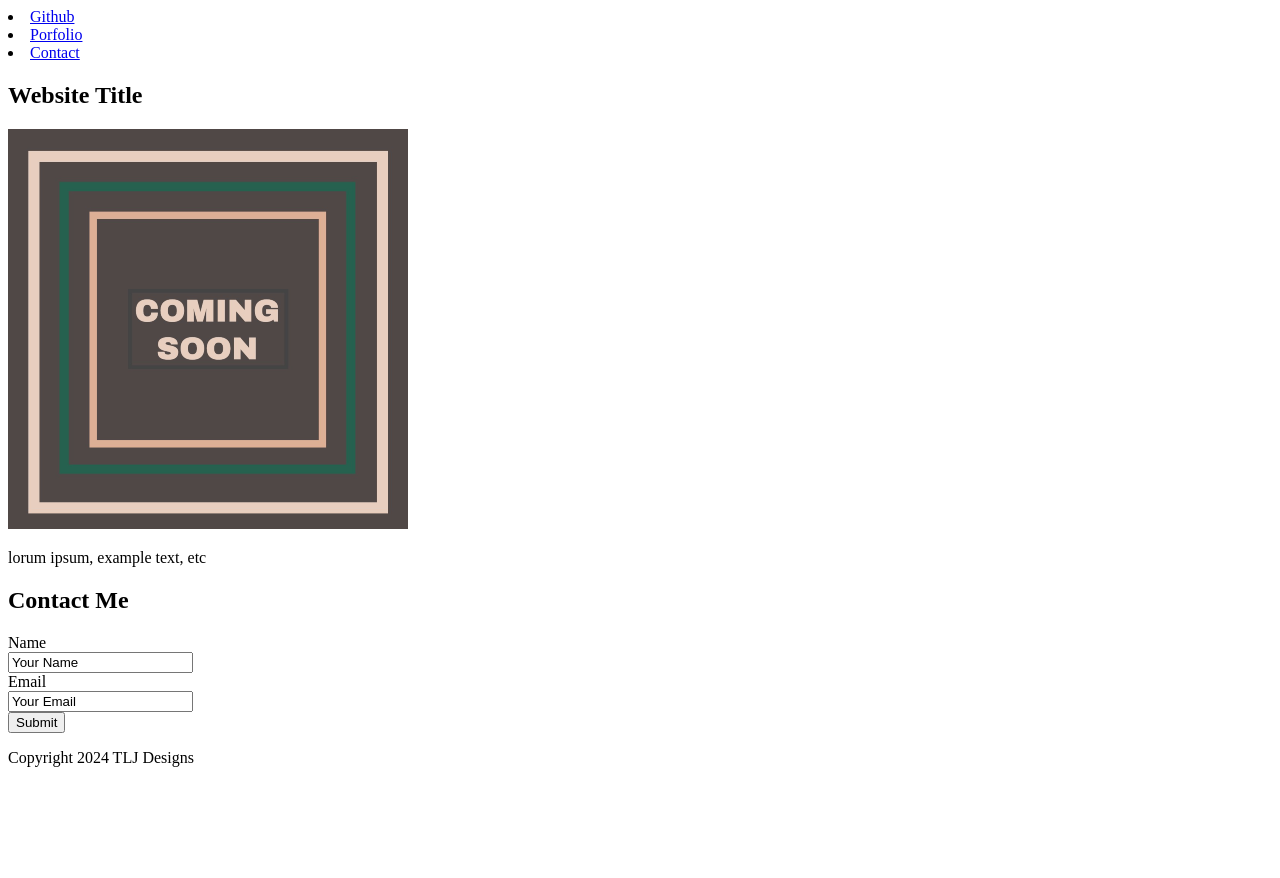
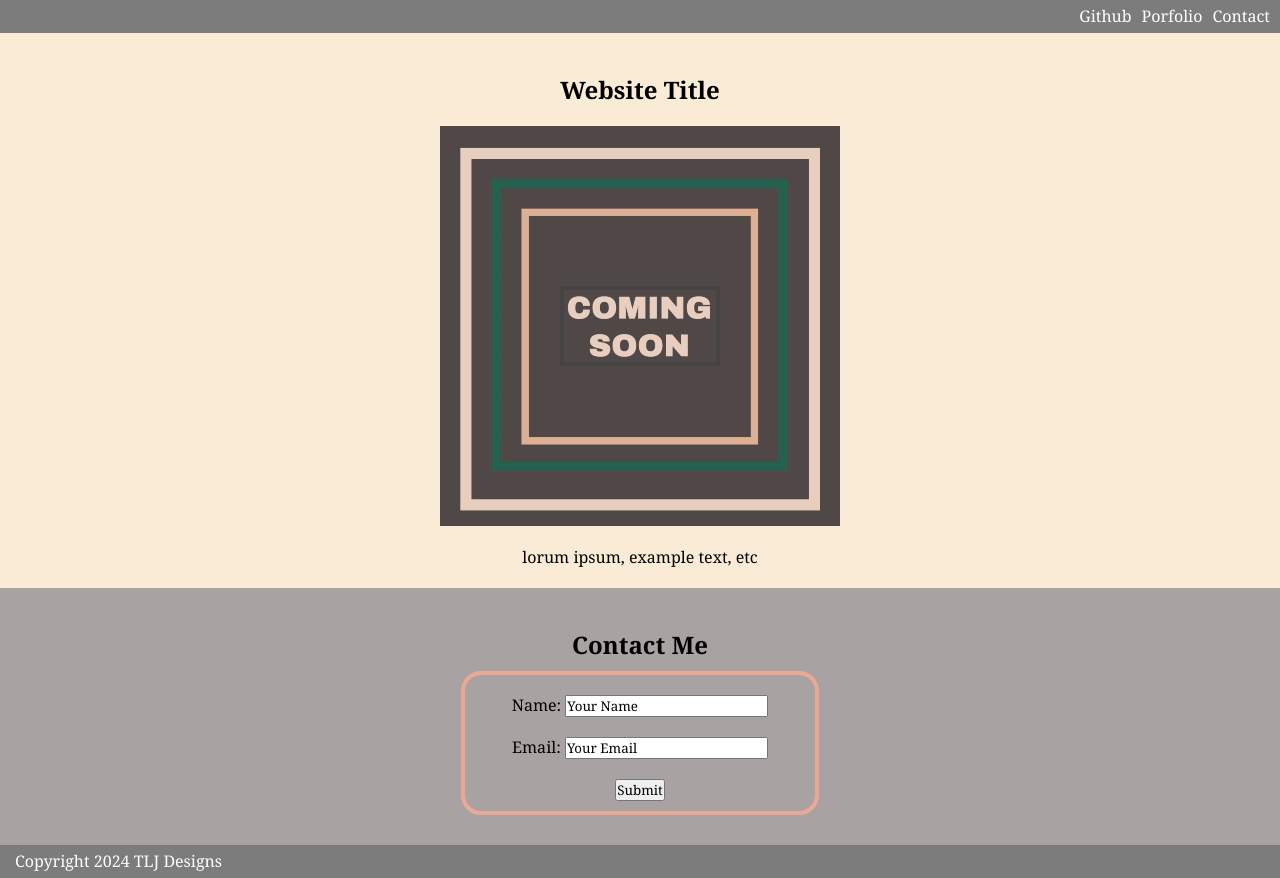
Before and after one commit to Jpeterson1118/22-stu-landing-page, a plain HTML site: page index.html in a window 1280 px wide. Before the commit the page ends 800 px from the top, so only its background shows below. Drawn offline with Linux system fonts and the light colour scheme.

Commit message:
added CSS and adjusted HTML

```diff
--- /dev/null
+++ b/assets/style.css
@@ -0,0 +1,101 @@
+* {
+    margin: 0;
+    padding: 0;
+    font-family: Cambria, Cochin, Georgia, Times, 'Times New Roman', serif;
+}
+
+html {
+    background-color: antiquewhite;
+}
+
+header, footer {
+    background-color: rgb(124, 124, 124);
+    color: white;
+    width: 100%;
+}
+
+footer {
+    height: 33px;
+    line-height: 2;
+}
+
+header {
+    position: fixed;
+    height: 33px;
+    z-index: 2;
+}
+
+main {
+    position: relative;
+    top: 33px;
+}
+
+section {
+    text-align: center;
+    padding-top: 40px;
+}
+
+h1 {
+    padding-bottom: 20px;
+}
+
+form {
+    width: 350px;
+    margin-left: auto;
+    margin-right: auto;
+    border: solid 4px rgb(233, 169, 148);
+    border-radius: 20px;
+}
+
+header ul {
+    padding-right: 10px;
+}
+
+header li {
+    display: inline;
+    float: right;
+}
+
+header li:hover {
+    background-color: rgb(100, 100, 100);
+}
+
+li a {
+    text-decoration: none;
+    color: white;
+    padding-left: 10px;
+    line-height: 2;
+}
+
+footer p {
+    margin-left: 15px;
+}
+
+.right {
+    padding-right: 10px;
+}
+
+.mypage {
+    padding-bottom: 20px;
+}
+
+.mypage p {
+    padding-top: 15px;
+}
+
+.contact {
+    background-color: rgb(169, 162, 162);
+    padding-bottom: 30px;
+}
+
+.contact-form {
+    margin: 10px 0;
+}
+
+.contact h2 {
+    padding-bottom: 10px;
+}
+
+#name {
+    margin-top: 20px;
+}
--- a/index.html
+++ b/index.html
@@ -3,15 +3,18 @@
 <head>
     <meta charset="UTF-8">
     <meta name="viewport" content="width=device-width, initial-scale=1.0">
+    <link rel="stylesheet" type="text/CSS" href="./assets/style.css">
     <title>Landing Page</title>
 </head>
+
 <body>
     <header>
+        <li class="right"><a class="link" href="#contact-target">Contact</a></li>
+        <li><a class="link" href="#">Porfolio</a></li>
         <li><a class="link" href="https://www.github.com/Jpeterson1118">Github</a></li>
-        <li><a class="link" href="#">Porfolio</a></li>
-        <li><a class="link" href="#contact-target">Contact</a></li>
     </header>
 
+    <main>
         <section class="mypage">
             <h1>Website Title</h1>
             <img src="./assets/image-1.png" alt="coming soon">
@@ -21,17 +24,18 @@
         <section id="contact-target" class="contact">
             <h2>Contact Me</h2>
             <form>
-            <label for="name">Name</label><br>
-            <input type="text" id="name" name="name" value="Your Name"><br>
-            <label for="email">Email</label><br>
-            <input type="text" id="email" name="email" value="Your Email"><br>
-            <input class="link" type="submit" value="Submit">
+                <label class="cantact-form" for="name">Name: </label>
+                <input class="contact-form" type="text" id="name" name="name" value="Your Name"><br>
+                <label class="contact-form" for="email">Email: </label>
+                <input class="contact-form" type="text" id="email" name="email" value="Your Email"><br>
+                <input class="contact-form" class="link" type="submit" value="Submit">
             </form>
         </section>
 
         <footer>
             <p>Copyright 2024 TLJ Designs</p>
         </footer>
+    </main>
 
 </body>
 </html>
```
Lines whose indentation alone changed are shown as unchanged.
